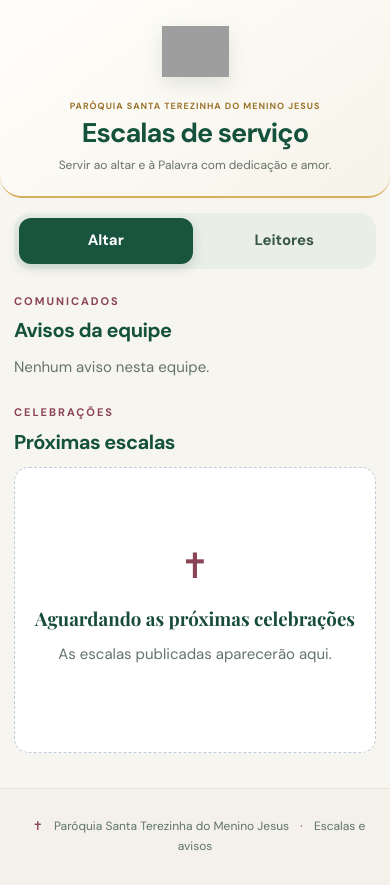
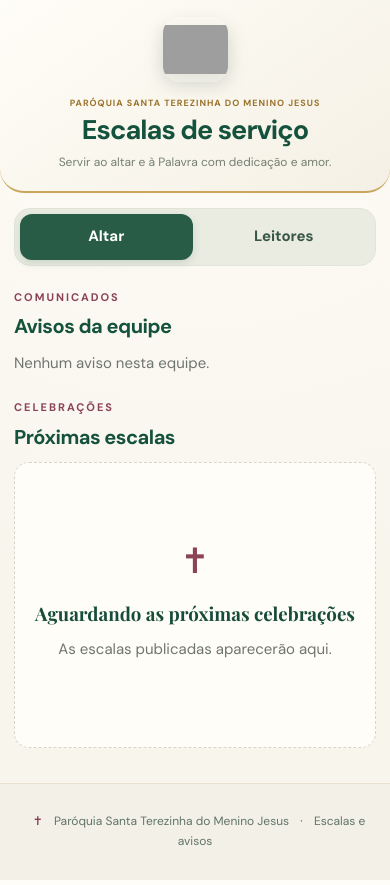
Before and after one commit to nicollas-ar/escala-santa-terezinha, a Flask app: page / in a window 390 px wide. Shown: the part 69-954 px from the top of the page. Run offline with Flask 3, Linux system fonts and the light colour scheme; data that the repository does not hold is empty; some libraries are stand-ins or nearby versions; some web fonts are replaced; grey boxes are pictures that could not be loaded.

Commit message:
Restringir compartilhamento aos gestores e suavizar identidade visual

```diff
--- a/static/css/style.css
+++ b/static/css/style.css
@@ -160,3 +160,31 @@ html,body{max-width:100%;overflow-x:clip}
  #escalas .equipe-lista li{grid-template-columns:34px minmax(0,1fr);gap:0 10px}
  #escalas .numero{width:34px;height:34px}
 }
+
+/* Acolhimento visual: papel quente, verde suave, detalhes dourados e leitura tranquila. */
+:root{--creme:#f8f5ed;--borda:#e8e1d2;--muted:#6f766d;--sombra:0 7px 24px rgba(64,67,43,.055)}
+body{background:radial-gradient(circle at 50% 0%,#fffdf8 0%,#f8f5ed 70%);color:#30483b}
+.topbar{background:#fffdf8;border-color:#ebe5d9}
+.pagina-publica{max-width:920px}
+.cabecalho-paroquia{background:linear-gradient(145deg,#fffdf7,#f4f0e5);border-bottom-color:#c9a65c;border-radius:0 0 24px 24px}
+.cabecalho-paroquia img{border-radius:16px;box-shadow:0 4px 18px rgba(45,69,47,.08)}
+.cabecalho-paroquia p{color:#758071}
+.abas-escala{background:#eaece2;border:1px solid #e1e5d9}
+.aba-escala.ativa{background:#285c46;box-shadow:0 3px 9px rgba(39,83,60,.15)}
+#avisos .aviso-card{background:#fffaf0;border-color:#eee1c7;border-left-color:#d5ad5e;border-radius:16px}
+#escalas .celebracao{border:1px solid #e6e3d8;border-top:4px solid #48775d;border-radius:19px;background:#fffefa;box-shadow:0 8px 24px rgba(62,67,45,.06)}
+#escalas .celebracao h3{color:#285940}
+#escalas .equipe-lista li{border-bottom-color:#eeeae0}
+#escalas .numero{background:#edf2e9;color:#386c4e}
+#escalas .funcao{color:#8a5360}
+#escalas .data-rodape{border-top-color:#e7d8b4}
+#escalas .recado{background:#f7f3e9;border-left-color:#cba35b}
+.estado-vazio{background:#fffdf8;border-color:#d8d5c8}
+.rodape{background:#f3f0e7}
+@media(max-width:600px){
+ .cabecalho-paroquia{padding-top:17px;padding-bottom:18px}
+ .cabecalho-paroquia img{width:65px;height:65px}
+ #avisos,#escalas{margin-top:18px}
+ #escalas .celebracao{padding:18px 16px}
+ #escalas .equipe-lista li{padding:11px 0}
+}
```
